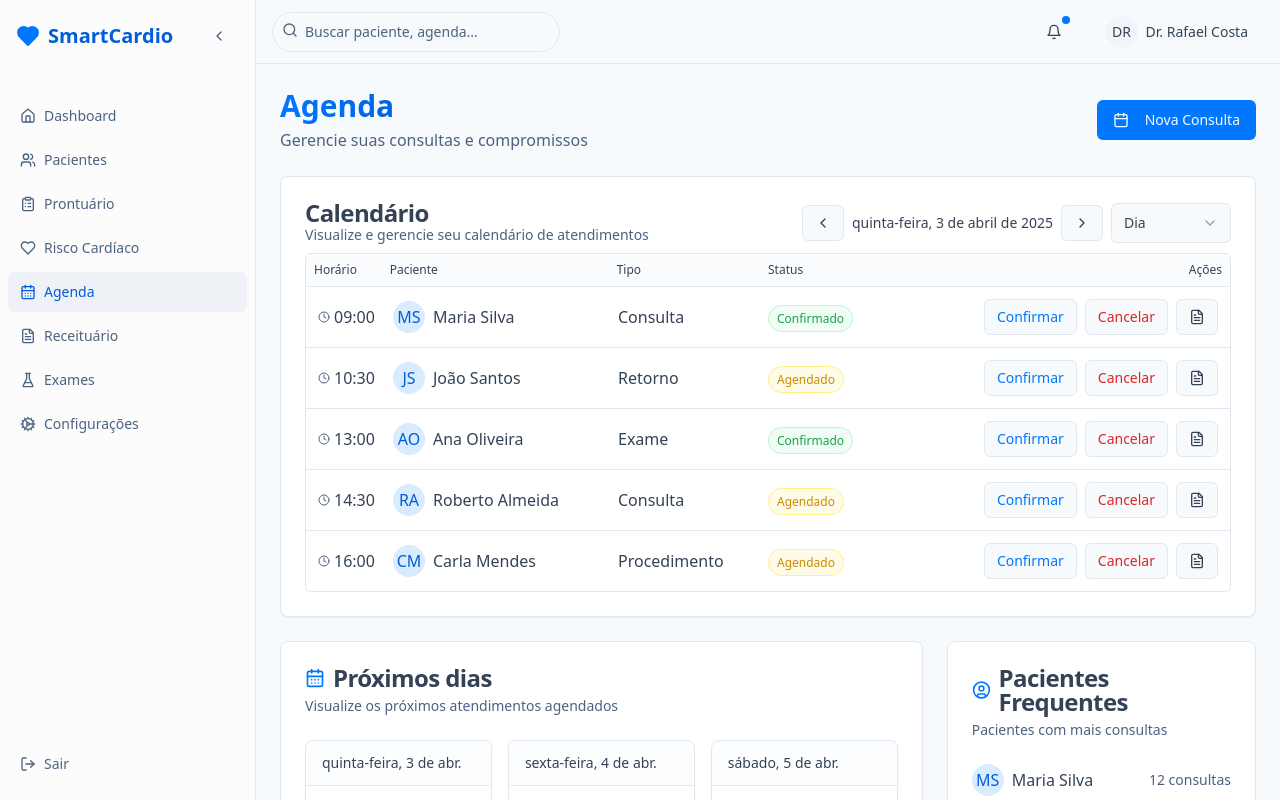
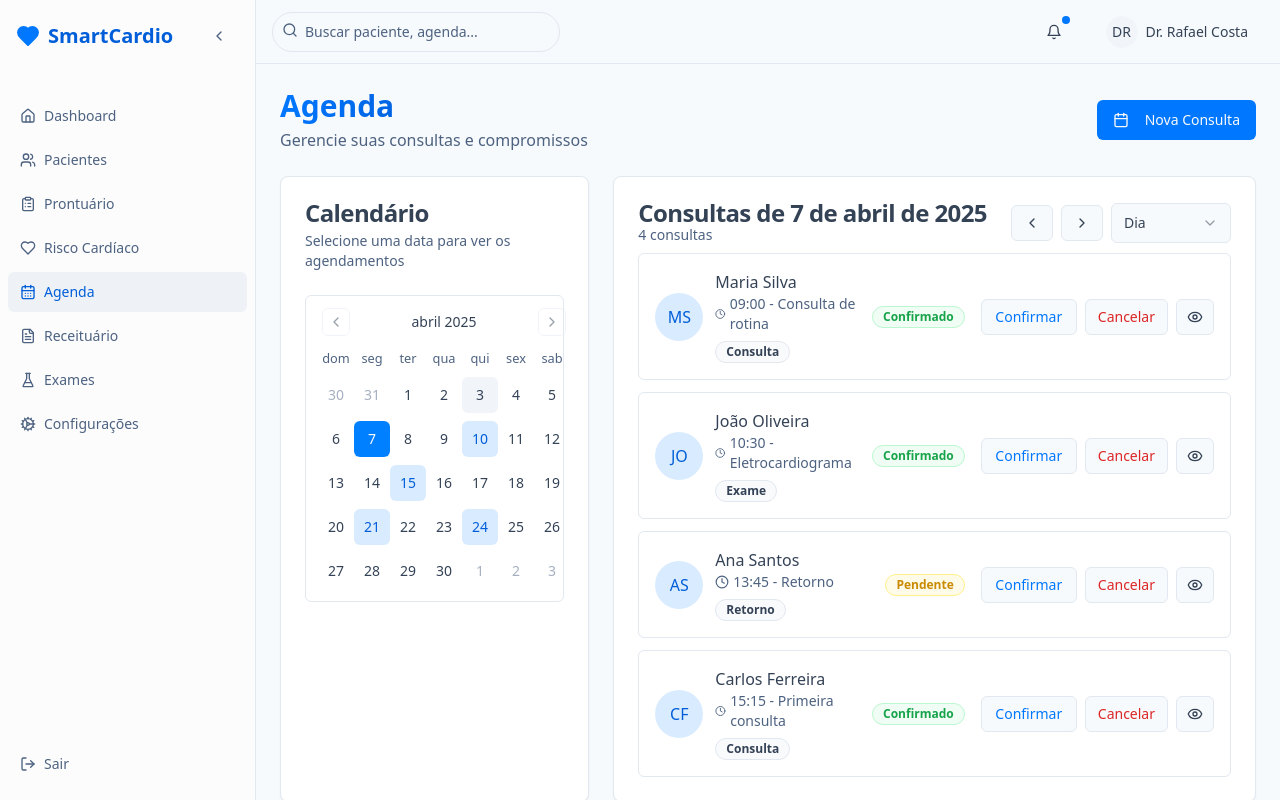
Before and after one commit to Gavi189/cardio-ai-evolve, a React (Vite) app: page /schedule in a window 1280 px wide. Shown: the top 800 px of the page. Built offline with nearby package versions, Linux system fonts and the light colour scheme.

Commit message:
feat: Implement monthly calendar and agenda types
Refactor the schedule page to include a monthly calendar view.
Update the agenda types to match the specified requirements.

```diff
--- a/src/pages/Schedule.tsx
+++ b/src/pages/Schedule.tsx
@@ -1,8 +1,9 @@
 
 import { useState } from "react";
-import { Calendar, Clock, CalendarDays, FileText, UserCircle, ChevronLeft, ChevronRight } from "lucide-react";
+import { Calendar as CalendarIcon, Clock, CalendarDays, FileText, UserCircle, ChevronLeft, ChevronRight, Eye } from "lucide-react";
 import { Button } from "@/components/ui/button";
 import { Card, CardContent, CardDescription, CardHeader, CardTitle } from "@/components/ui/card";
+import { Badge } from "@/components/ui/badge";
 import {
   Select,
   SelectContent,
@@ -10,44 +11,65 @@ import {
   SelectTrigger,
   SelectValue,
 } from "@/components/ui/select";
+import { Calendar } from "@/components/ui/calendar";
 import { useToast } from "@/hooks/use-toast";
+import { format } from "date-fns";
+import { ptBR } from "date-fns/locale";
 
 interface Appointment {
   id: number;
   patient: string;
   time: string;
   avatar: string;
-  type: string;
-  status: "scheduled" | "confirmed" | "canceled" | "completed";
+  description: string;
+  type: "Consulta" | "Retorno" | "Exame";
+  status: "confirmed" | "pending" | "canceled" | "completed";
 }
+
+// Simulated appointments for the month
+const monthAppointments: Record<string, Appointment[]> = {
+  "2025-04-07": [
+    { id: 1, patient: "Maria Silva", time: "09:00", avatar: "MS", description: "Consulta de rotina", type: "Consulta", status: "confirmed" },
+    { id: 2, patient: "João Oliveira", time: "10:30", avatar: "JO", description: "Eletrocardiograma", type: "Exame", status: "confirmed" },
+    { id: 3, patient: "Ana Santos", time: "13:45", avatar: "AS", description: "Retorno", type: "Retorno", status: "pending" },
+    { id: 4, patient: "Carlos Ferreira", time: "15:15", avatar: "CF", description: "Primeira consulta", type: "Consulta", status: "confirmed" },
+  ],
+  "2025-04-10": [
+    { id: 5, patient: "Roberto Almeida", time: "14:30", avatar: "RA", description: "Consulta de rotina", type: "Consulta", status: "confirmed" },
+    { id: 6, patient: "Carla Mendes", time: "16:00", avatar: "CM", description: "Resultado de exames", type: "Retorno", status: "confirmed" },
+  ],
+  "2025-04-15": [
+    { id: 7, patient: "Paulo Souza", time: "08:00", avatar: "PS", description: "Ecocardiograma", type: "Exame", status: "confirmed" },
+    { id: 8, patient: "Lúcia Pereira", time: "11:30", avatar: "LP", description: "Consulta de rotina", type: "Consulta", status: "confirmed" },
+  ],
+  "2025-04-21": [
+    { id: 9, patient: "Fernando Costa", time: "10:00", avatar: "FC", description: "Retorno pós-exames", type: "Retorno", status: "confirmed" },
+  ],
+  "2025-04-24": [
+    { id: 10, patient: "Júlia Rodrigues", time: "13:00", avatar: "JR", description: "Holter 24h", type: "Exame", status: "confirmed" },
+  ],
+};
 
 export default function Schedule() {
   const { toast } = useToast();
-  const [currentDate, setCurrentDate] = useState<Date>(new Date());
+  const [currentDate, setCurrentDate] = useState<Date>(new Date(2025, 3, 7)); // April 7, 2025
   const [selectedView, setSelectedView] = useState<string>("day");
 
-  // Dados de exemplo para a agenda
-  const appointments: Appointment[] = [
-    { id: 1, patient: "Maria Silva", time: "09:00", avatar: "MS", type: "Consulta", status: "confirmed" },
-    { id: 2, patient: "João Santos", time: "10:30", avatar: "JS", type: "Retorno", status: "scheduled" },
-    { id: 3, patient: "Ana Oliveira", time: "13:00", avatar: "AO", type: "Exame", status: "confirmed" },
-    { id: 4, patient: "Roberto Almeida", time: "14:30", avatar: "RA", type: "Consulta", status: "scheduled" },
-    { id: 5, patient: "Carla Mendes", time: "16:00", avatar: "CM", type: "Procedimento", status: "scheduled" },
-  ];
+  // Get appointments for the selected day
+  const formattedDate = format(currentDate, "yyyy-MM-dd");
+  const appointments = monthAppointments[formattedDate] || [];
 
-  const moveDate = (days: number) => {
-    const newDate = new Date(currentDate);
-    newDate.setDate(currentDate.getDate() + days);
-    setCurrentDate(newDate);
+  // Function to check if a day has appointments (for the calendar)
+  const hasDayAppointment = (day: Date): boolean => {
+    const dateStr = format(day, "yyyy-MM-dd");
+    return !!monthAppointments[dateStr];
   };
 
-  const formatDate = (date: Date): string => {
-    return date.toLocaleDateString('pt-BR', {
-      weekday: 'long',
-      day: 'numeric',
-      month: 'long',
-      year: 'numeric'
-    });
+  // Function to handle date selection in the calendar
+  const handleDateSelect = (date: Date | undefined) => {
+    if (date) {
+      setCurrentDate(date);
+    }
   };
 
   const getStatusClass = (status: Appointment["status"]) => {
@@ -64,6 +86,7 @@ export default function Schedule() {
       case "confirmed": return "Confirmado";
       case "canceled": return "Cancelado";
       case "completed": return "Realizado";
+      case "pending": return "Pendente";
       default: return "Agendado";
     }
   };
@@ -92,25 +115,62 @@ export default function Schedule() {
         </div>
 
         <Button className="bg-cardio-600 hover:bg-cardio-700">
-          <Calendar className="h-4 w-4 mr-2" />
+          <CalendarIcon className="h-4 w-4 mr-2" />
           Nova Consulta
         </Button>
       </div>
 
+      <div className="grid grid-cols-1 md:grid-cols-3 gap-6">
+        {/* Calendar Card */}
         <Card>
+          <CardHeader>
+            <CardTitle>Calendário</CardTitle>
+            <CardDescription>Selecione uma data para ver os agendamentos</CardDescription>
+          </CardHeader>
+          <CardContent>
+            <div className="flex justify-center">
+              <Calendar
+                mode="single"
+                selected={currentDate}
+                onSelect={handleDateSelect}
+                className="rounded-md border w-full"
+                locale={ptBR}
+                modifiers={{
+                  hasAppointment: (date) => hasDayAppointment(date),
+                }}
+                modifiersClassNames={{
+                  hasAppointment: "bg-cardio-100 text-cardio-700 font-bold",
+                }}
+              />
+            </div>
+          </CardContent>
+        </Card>
+
+        {/* Appointments Card */}
+        <Card className="md:col-span-2">
           <CardHeader className="flex flex-row items-center justify-between space-y-0 pb-2">
             <div>
-            <CardTitle>Calendário</CardTitle>
-            <CardDescription>Visualize e gerencie seu calendário de atendimentos</CardDescription>
+              <CardTitle>
+                Consultas de {format(currentDate, "d 'de' MMMM 'de' yyyy", { locale: ptBR })}
+              </CardTitle>
+              <CardDescription>
+                {appointments.length}
+                {appointments.length === 1 ? ' consulta' : ' consultas'}
+              </CardDescription>
             </div>
             <div className="flex items-center space-x-2">
-            <Button variant="outline" size="sm" onClick={() => moveDate(-1)}>
+              <Button variant="outline" size="sm" onClick={() => {
+                const prevDay = new Date(currentDate);
+                prevDay.setDate(currentDate.getDate() - 1);
+                setCurrentDate(prevDay);
+              }}>
                 <ChevronLeft className="h-4 w-4" />
               </Button>
-            <span className="text-sm font-medium">
-              {formatDate(currentDate)}
-            </span>
-            <Button variant="outline" size="sm" onClick={() => moveDate(1)}>
+              <Button variant="outline" size="sm" onClick={() => {
+                const nextDay = new Date(currentDate);
+                nextDay.setDate(currentDate.getDate() + 1);
+                setCurrentDate(nextDay);
+              }}>
                 <ChevronRight className="h-4 w-4" />
               </Button>
               <Select value={selectedView} onValueChange={setSelectedView}>
@@ -126,41 +186,39 @@ export default function Schedule() {
             </div>
           </CardHeader>
           <CardContent>
-          <div className="space-y-4">
-            <div className="border rounded-md">
-              <div className="grid grid-cols-12 border-b text-xs font-medium p-2 bg-muted/30">
-                <div className="col-span-1">Horário</div>
-                <div className="col-span-3">Paciente</div>
-                <div className="col-span-2">Tipo</div>
-                <div className="col-span-2">Status</div>
-                <div className="col-span-4 text-right">Ações</div>
-              </div>
-
             {appointments.length > 0 ? (
-                <div className="divide-y">
+              <div className="space-y-3">
                 {appointments.map((appointment) => (
-                    <div key={appointment.id} className="grid grid-cols-12 items-center p-3">
-                      <div className="col-span-1 flex items-center">
-                        <Clock className="h-3 w-3 mr-1 text-muted-foreground" />
-                        <span>{appointment.time}</span>
-                      </div>
-                      <div className="col-span-3 flex items-center">
-                        <div className="bg-cardio-100 h-8 w-8 rounded-full flex items-center justify-center text-cardio-700 font-medium mr-2">
+                  <div
+                    key={appointment.id}
+                    className="border rounded-md p-4 flex flex-col md:flex-row md:items-center md:justify-between gap-4"
+                  >
+                    <div className="flex items-center gap-3">
+                      <div className="bg-cardio-100 h-12 w-12 rounded-full flex items-center justify-center text-cardio-700 font-medium shrink-0">
                         {appointment.avatar}
                       </div>
-                        <span>{appointment.patient}</span>
+                      <div>
+                        <h3 className="font-medium">{appointment.patient}</h3>
+                        <div className="flex items-center text-sm text-muted-foreground">
+                          <Clock className="h-3.5 w-3.5 mr-1" />
+                          {appointment.time} - {appointment.description}
                         </div>
-                      <div className="col-span-2">{appointment.type}</div>
-                      <div className="col-span-2">
-                        <span className={`text-xs px-2 py-1 rounded-full border ${getStatusClass(appointment.status)}`}>
+                        <div className="mt-1">
+                          <Badge variant="outline" className="bg-gray-50">
+                            {appointment.type}
+                          </Badge>
+                        </div>
+                      </div>
+                    </div>
+                    <div className="flex flex-col md:flex-row gap-2 md:items-center">
+                      <Badge className={`mr-2 ${getStatusClass(appointment.status)}`}>
                         {getStatusText(appointment.status)}
-                        </span>
-                      </div>
-                      <div className="col-span-4 flex justify-end space-x-2">
+                      </Badge>
+                      <div className="flex gap-2">
                         <Button
                           variant="outline"
                           size="sm"
-                          className="text-cardio-600"
+                          className="text-cardio-600 min-w-24"
                           onClick={() => confirmAppointment(appointment.id)}
                         >
                           Confirmar
@@ -168,31 +226,32 @@ export default function Schedule() {
                         <Button
                           variant="outline"
                           size="sm"
-                          className="text-red-600"
+                          className="text-red-600 min-w-20"
                           onClick={() => cancelAppointment(appointment.id)}
                         >
                           Cancelar
                         </Button>
-                        <Button variant="outline" size="sm">
-                          <FileText className="h-4 w-4" />
+                        <Button variant="outline" size="sm" className="px-2.5">
+                          <Eye className="h-4 w-4" />
+                          <span className="sr-only">Ver</span>
                         </Button>
+                      </div>
                     </div>
                   </div>
                 ))}
               </div>
             ) : (
-                <div className="p-8 text-center text-muted-foreground">
+              <div className="py-12 text-center text-muted-foreground">
                 <CalendarDays className="h-12 w-12 mx-auto mb-3 text-muted" />
-                  <p>Nenhuma consulta agendada para hoje</p>
+                <p>Nenhuma consulta agendada para esta data</p>
                 <Button variant="link" className="mt-2 text-cardio-600">
                   Agendar nova consulta
                 </Button>
               </div>
             )}
-            </div>
-          </div>
           </CardContent>
         </Card>
+      </div>
 
       <div className="grid grid-cols-1 lg:grid-cols-3 gap-6">
         <Card className="lg:col-span-2">
@@ -210,18 +269,20 @@ export default function Schedule() {
               {[0, 1, 2].map((dayOffset) => {
                 const date = new Date(currentDate);
                 date.setDate(currentDate.getDate() + dayOffset);
+                const dateStr = format(date, "yyyy-MM-dd");
+                const dayAppointments = monthAppointments[dateStr] || [];
 
                 return (
                   <Card key={dayOffset} className="border border-border">
                     <CardHeader className="py-3 px-4 bg-muted/20 border-b">
                       <p className="text-sm font-medium">
-                        {date.toLocaleDateString('pt-BR', { weekday: 'long', day: 'numeric', month: 'short' })}
+                        {format(date, "EEEE, d 'de' MMM", { locale: ptBR })}
                       </p>
                     </CardHeader>
                     <CardContent className="p-0">
                       <div className="divide-y">
-                        {dayOffset === 0 ? (
-                          appointments.slice(0, 3).map((appointment) => (
+                        {dayAppointments.length > 0 ? (
+                          dayAppointments.slice(0, 3).map((appointment) => (
                             <div key={appointment.id} className="p-3 flex justify-between items-center">
                               <div className="flex items-center gap-2">
                                 <div className="bg-cardio-100 h-8 w-8 rounded-full flex items-center justify-center text-cardio-700 font-medium">
@@ -235,9 +296,9 @@ export default function Schedule() {
                                   </div>
                                 </div>
                               </div>
-                              <span className={`text-xs px-2 py-1 rounded-full border ${getStatusClass(appointment.status)}`}>
+                              <Badge className={`text-xs px-2 py-1 rounded-full border ${getStatusClass(appointment.status)}`}>
                                 {getStatusText(appointment.status)}
-                              </span>
+                              </Badge>
                             </div>
                           ))
                         ) : (
```
Lines whose indentation alone changed are shown as unchanged.
